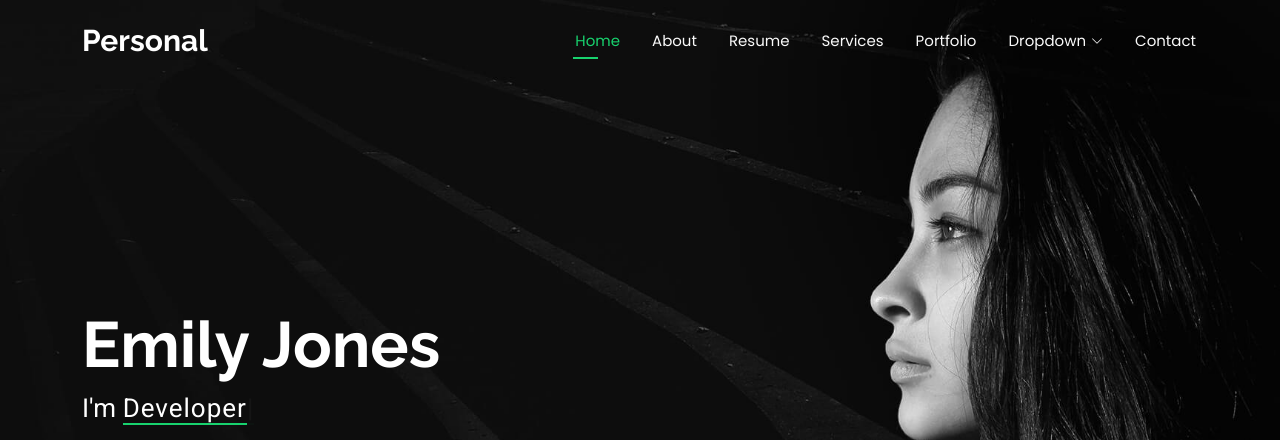
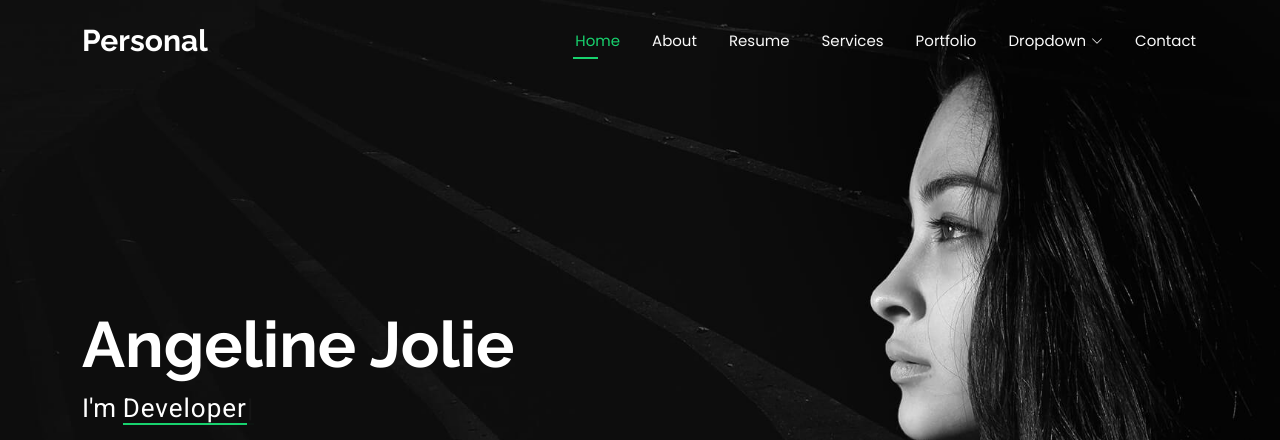
Before and after one commit to GencMarmullaku/.github.io, a plain HTML site: page index.html in a window 1280 px wide. Shown: the top 440 px of the page. Drawn offline with Linux system fonts and the light colour scheme.

Commit message:
Update index.html

```diff
--- a/index.html
+++ b/index.html
@@ -87,7 +87,7 @@
       <img src="assets/img/hero-bg.jpg" alt="" data-aos="fade-in">
 
       <div class="container" data-aos="zoom-out" data-aos-delay="100">
-        <h2>Emily Jones</h2>
+        <h2>Angeline Jolie</h2>
         <p>I'm <span class="typed" data-typed-items="Designer, Developer, Freelancer, Photographer"></span><span class="typed-cursor typed-cursor--blink"></span></p>
         <div class="social-links">
           <a href="#"><i class="bi bi-twitter-x"></i></a>
```
